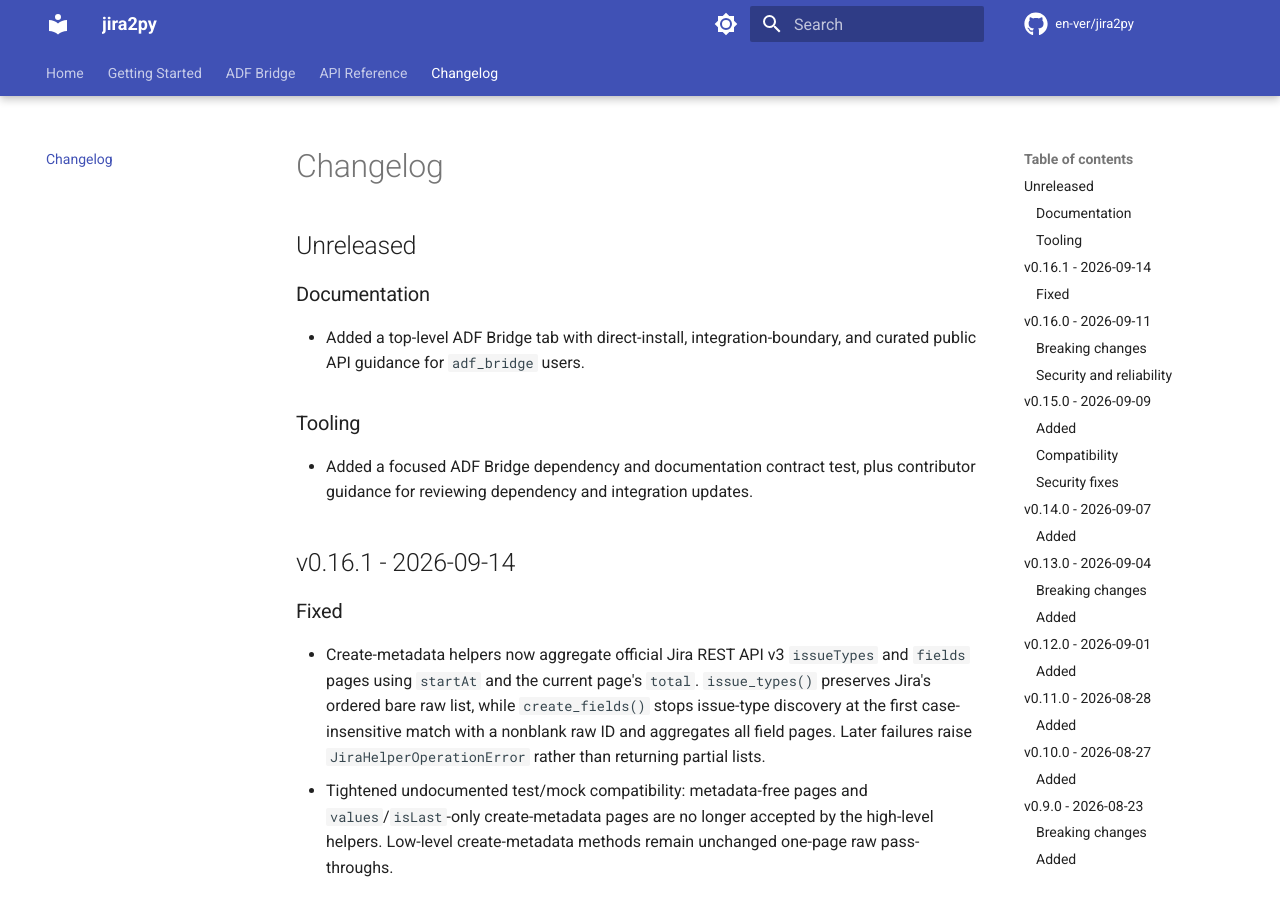
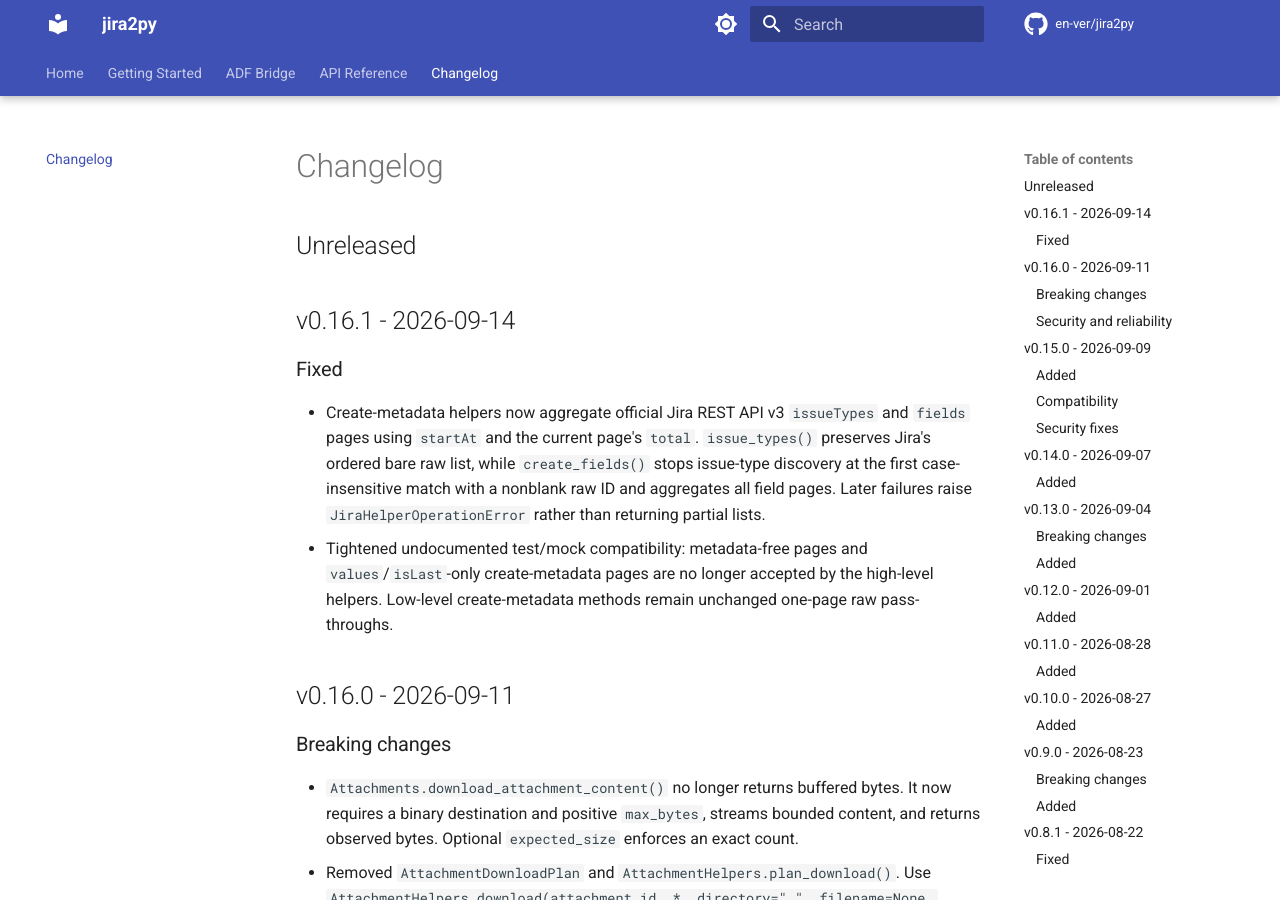
Before and after one commit to en-ver/jira2py, an MkDocs documentation site: the page built from docs/changelog.md, in a window 1280 px wide and 900 px high. Built offline with MkDocs 1.6.1 and Material for MkDocs 9.7.7, drawn with Linux system fonts in a browser that asks for light colours; comment, search, counter and statistics services are not loaded.

Commit message:
docs: remove ADF Bridge release note
Removes the ADF Bridge documentation/tooling entries from the package
changelog Unreleased section. The ADF Bridge docs are already deployed
independently, so no package-runtime release note is needed.

Only eight changelog lines changed.

Validation on `cb93644dfe0d4b8a4795c0da09bb55315334f12c`:
- `make check-ci` — 460 tests passed
- strict documentation build (`uv run --group docs mkdocs build
--strict`) passed

Co-authored-by: en-ver <10900846+en-ver@users.noreply.github.com>

```diff
--- a/docs/changelog.md
+++ b/docs/changelog.md
@@ -1,14 +1,6 @@
 # Changelog
 
 ## Unreleased
-
-### Documentation
-
-- Added a top-level ADF Bridge tab with direct-install, integration-boundary, and curated public API guidance for `adf_bridge` users.
-
-### Tooling
-
-- Added a focused ADF Bridge dependency and documentation contract test, plus contributor guidance for reviewing dependency and integration updates.
 
 ## v0.16.1 - 2026-09-14
 
```
